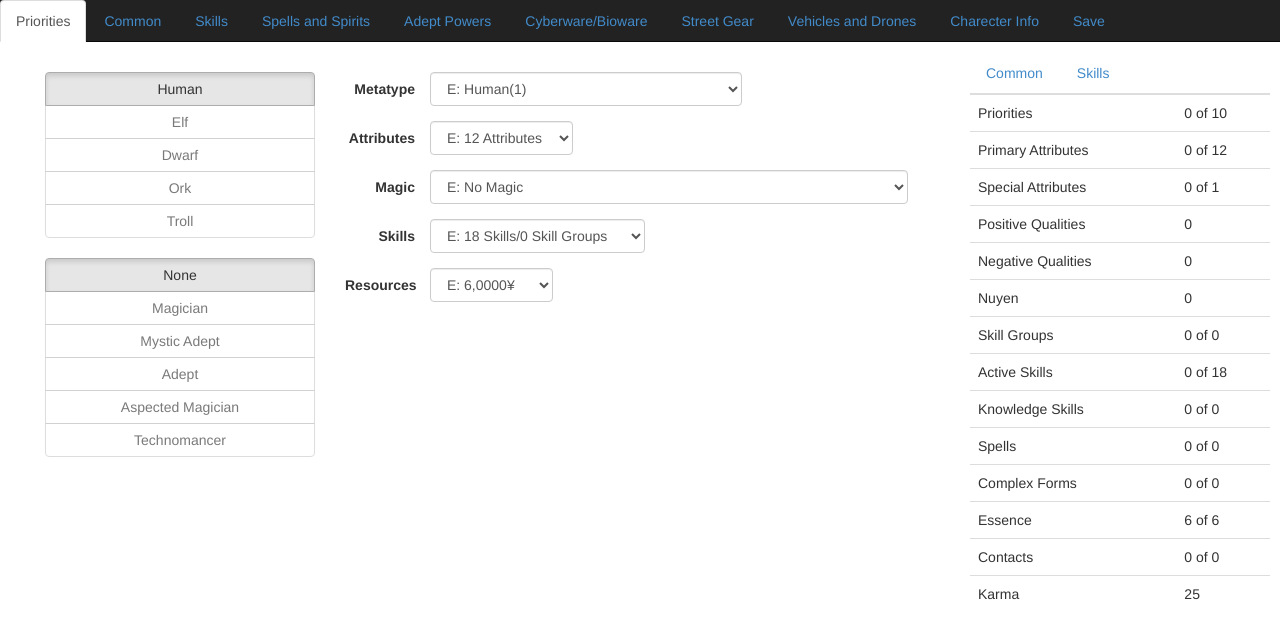
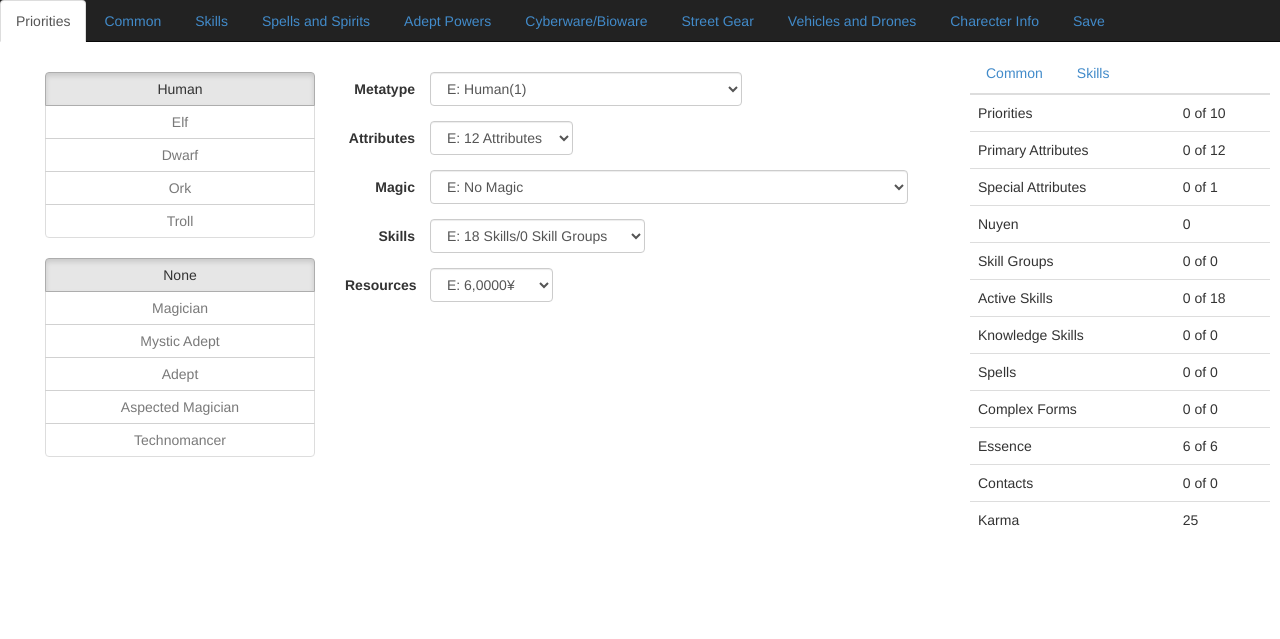
Before and after one commit to albertwohletz/wiz, a Django app: page / in a window 1280 px wide. Shown: the top 639 px of the page. Run offline with Django 3.2, Linux system fonts and the light colour scheme; data that the repository does not hold is empty; some libraries are stand-ins or nearby versions.

Commit message:
remove unnecessary summary items

```diff
--- a/templates/main.html
+++ b/templates/main.html
@@ -53,8 +53,6 @@
                 <tr><td>Priorities</td><td id='summary-priorities'>0 of 10</td></tr>
                 <tr><td>Primary Attributes</td><td id='summary-primary-attributes'>0 of 12</td></tr>
                 <tr><td>Special Attributes</td><td id='summary-special-attributes'>0 of 1</td></tr>
-                <tr><td>Positive Qualities</td><td id='summary-positive-qualities'>0</td></tr>
-                <tr><td>Negative Qualities</td><td td='summary-negative-qualities'>0</td></tr>
                 <tr><td>Nuyen</td><td id='summary-nuyen'>0</td></tr>
                 <tr><td>Skill Groups</td><td id='summary-groups'>0 of 0</td></tr>
                 <tr><td>Active Skills</td><td id='summary-skills'>0 of 18</td></tr>
```
